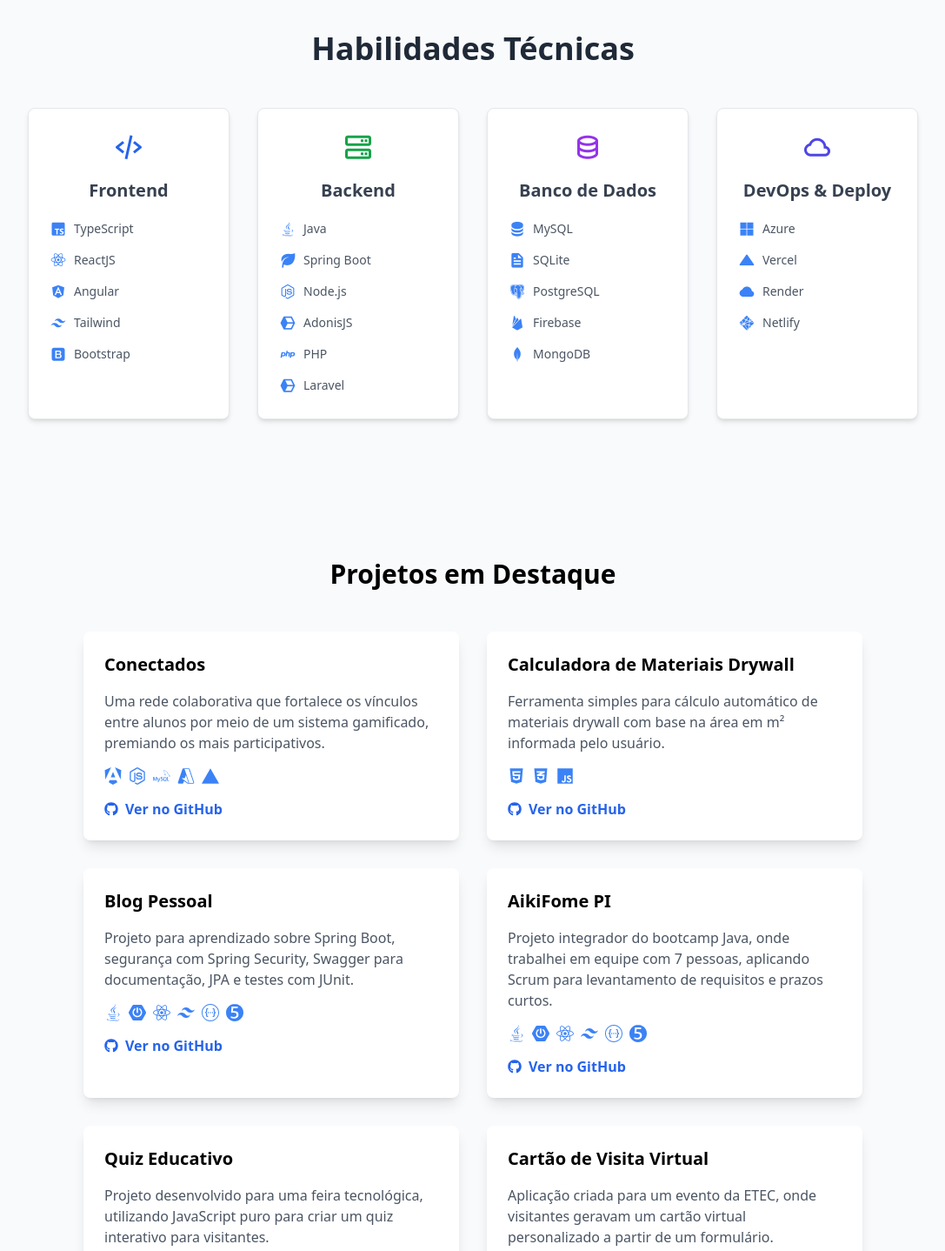
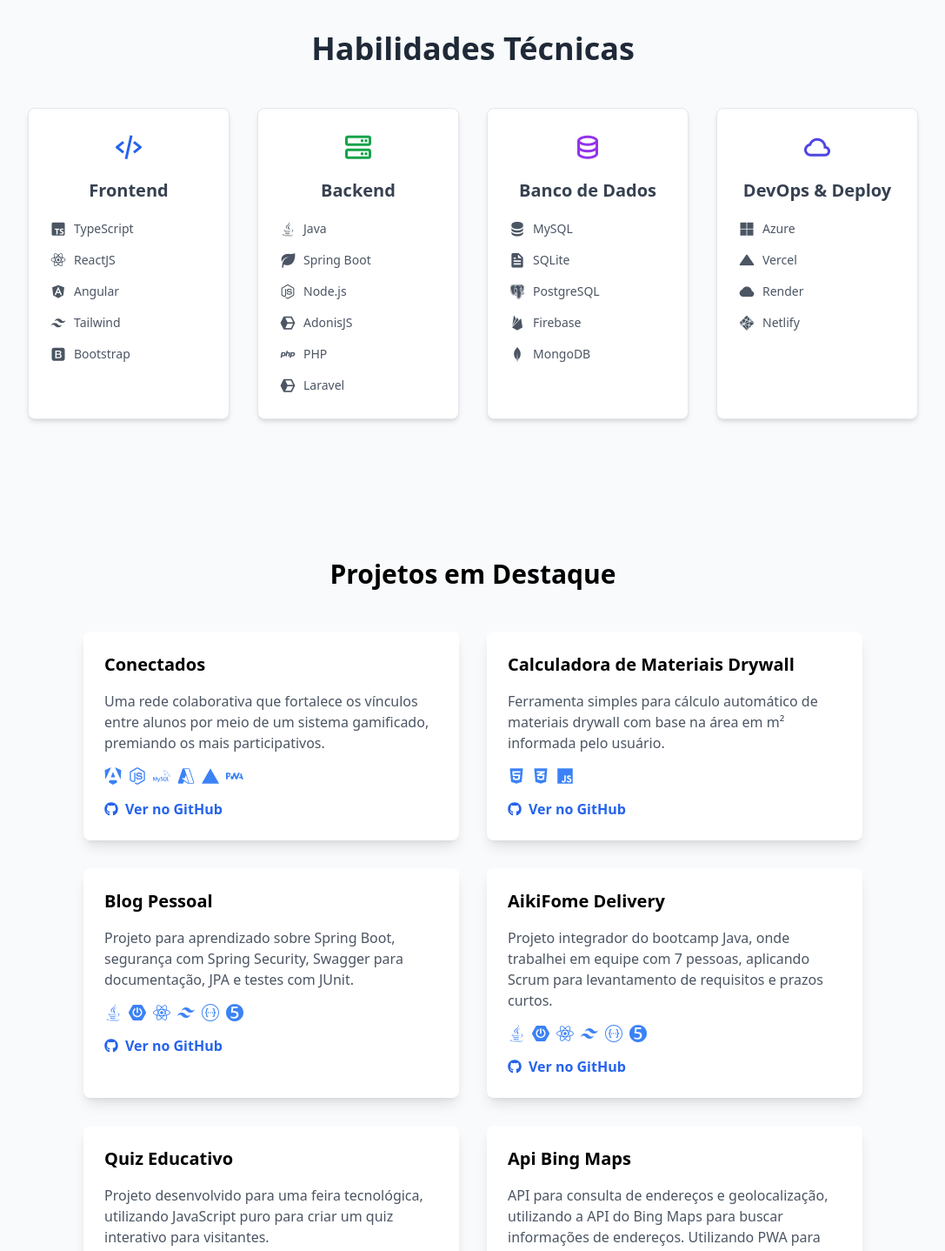
Before and after one commit to rudr1gu/Portifolio, a React (Vite) app: page / in a window 1280 px wide. Shown: the part 1860-3298 px from the top of the page at 87% size, without its empty margins (96-1183 px from the left). Built offline with nearby package versions, Linux system fonts and the light colour scheme.

Commit message:
:sparkles: feat: Update project details and enhance SkillCard component with dark mode support

```diff
--- a/src/components/project/Projects.ts
+++ b/src/components/project/Projects.ts
@@ -1,43 +1,43 @@
 import { FaNodeJs, FaReact, FaJava, FaHtml5, FaCss3Alt, FaJs } from "react-icons/fa";
-import { SiSpringboot, SiTailwindcss, SiMysql, SiAngular, SiExpress, SiHandlebarsdotjs, SiSwagger, SiJunit5, SiVercel } from "react-icons/si";
+import { SiSpringboot, SiTailwindcss, SiMysql, SiAngular, SiExpress, SiHandlebarsdotjs, SiSwagger, SiJunit5, SiVercel, SiPwa } from "react-icons/si";
 import { VscAzure } from "react-icons/vsc";
 
 const projects = [
     {
         title: "Conectados",
         description: "Uma rede colaborativa que fortalece os vínculos entre alunos por meio de um sistema gamificado, premiando os mais participativos.",
-        tags: [SiAngular, FaNodeJs, SiMysql, VscAzure, SiVercel],
-        repo: "https://github.com/seu-usuario/conectados"
+        tags: [SiAngular, FaNodeJs, SiMysql, VscAzure, SiVercel, SiPwa],
+        repo: "https://github.com/rudr1gu/projetoAngular"
     },
     {
         title: "Calculadora de Materiais Drywall",
         description: "Ferramenta simples para cálculo automático de materiais drywall com base na área em m² informada pelo usuário.",
         tags: [FaHtml5, FaCss3Alt, FaJs],
-        repo: "https://github.com/seu-usuario/calculadora-drywall"
+        repo: "https://github.com/rudr1gu/CalculadoraMateriaisDrywall"
     },
     {
         title: "Blog Pessoal",
         description: "Projeto para aprendizado sobre Spring Boot, segurança com Spring Security, Swagger para documentação, JPA e testes com JUnit.",
         tags: [FaJava, SiSpringboot, FaReact, SiTailwindcss, SiSwagger, SiJunit5],
-        repo: "https://github.com/seu-usuario/blog-pessoal"
+        repo: "https://github.com/rudr1gu/BlogPessoal_Generation"
     },
     {
-        title: "AikiFome PI",
+        title: "AikiFome Delivery",
         description: "Projeto integrador do bootcamp Java, onde trabalhei em equipe com 7 pessoas, aplicando Scrum para levantamento de requisitos e prazos curtos.",
         tags: [FaJava, SiSpringboot, FaReact, SiTailwindcss, SiSwagger, SiJunit5],
-        repo: "https://github.com/seu-usuario/aikifome"
+        repo: "https://github.com/1portodosporum/FrontendProjetoDelivery"
     },
     {
         title: "Quiz Educativo",
         description: "Projeto desenvolvido para uma feira tecnológica, utilizando JavaScript puro para criar um quiz interativo para visitantes.",
         tags: [FaJs, FaHtml5, FaCss3Alt],
-        repo: "https://github.com/seu-usuario/quiz-educativo"
+        repo: "https://github.com/rudr1gu/Quiz"
     },
     {
-        title: "Cartão de Visita Virtual",
-        description: "Aplicação criada para um evento da ETEC, onde visitantes geravam um cartão virtual personalizado a partir de um formulário.",
-        tags: [SiHandlebarsdotjs, SiExpress, FaJs, FaHtml5, FaCss3Alt, SiMysql],
-        repo: "https://github.com/seu-usuario/cartao-visita"
+        title: "Api Bing Maps",
+        description: "API para consulta de endereços e geolocalização, utilizando a API do Bing Maps para buscar informações de endereços. Utilizando PWA para tornar a aplicação acessível.",
+        tags: [SiPwa, FaHtml5, FaCss3Alt, FaJs],
+        repo: "https://github.com/rudr1gu/BingMaps"
     }
 ];
 
--- a/src/components/skill/Skill.tsx
+++ b/src/components/skill/Skill.tsx
@@ -2,9 +2,9 @@ import SkillCard from "./skillcard/SkillCard";
 
 const Skill = () => {
   return (
-    <section className="py-20 px-4 bg-gray-50">
+    <section className="py-20 px-4 bg-gray-50 dark:bg-gray-900">
       <div className="max-w-5xl mx-auto text-center">
-        <h2 className="text-4xl font-bold text-gray-800 mb-12">
+        <h2 className="text-4xl font-bold text-gray-800 dark:text-white mb-12">
           Habilidades Técnicas
         </h2>
         <div className="grid grid-cols-1 sm:grid-cols-2 lg:grid-cols-4 gap-8">
--- a/src/components/skill/skillcard/SkillCard.tsx
+++ b/src/components/skill/skillcard/SkillCard.tsx
@@ -1,23 +1,32 @@
+import React from 'react';
+
+interface Skill {
+  icon: string;
+  name: string;
+}
+
 interface SkillCardProps {
   icon: React.ReactNode;
   title: string;
-  skills: { name: string; icon: string }[];
+  skills: Skill[];
 }
 
-const SkillCard = ({ icon, title, skills }: SkillCardProps) => {
+const SkillCard: React.FC<SkillCardProps> = ({ icon, title, skills }) => {
   return (
-    <div className="p-6 bg-white rounded-lg border border-gray-200 shadow-md hover:shadow-lg transition-all">
-      <div className="flex justify-center mb-4">{icon}</div>
-      <h3 className="text-xl font-semibold text-center text-gray-700 mb-4">
+    <div className="relative p-6 bg-white dark:bg-gray-800 rounded-lg border border-gray-200 dark:border-gray-700 shadow-md hover:shadow-xl transition-all duration-300 transform hover:-translate-y-2">
+      <div className="flex justify-center mb-4 text-gray-700 dark:text-gray-200 transition-transform duration-300 group-hover:scale-110">
+        {icon}
+      </div>
+      <h3 className="text-xl font-semibold text-center text-gray-700 dark:text-white mb-4">
         {title}
       </h3>
       <ul className="space-y-2">
         {skills.map((skill, index) => (
           <li
             key={index}
-            className="flex items-center justify-start  gap-2 text-gray-600 text-sm"
+            className="flex items-center justify-start gap-2 text-gray-600 dark:text-gray-300 text-sm transition-colors duration-300 hover:text-blue-500"
           >
-            <i className={`bx ${skill.icon} text-xl text-blue-500`}></i>
+            <i className={`bx ${skill.icon} text-xl`}></i>
             {skill.name}
           </li>
         ))}
```
